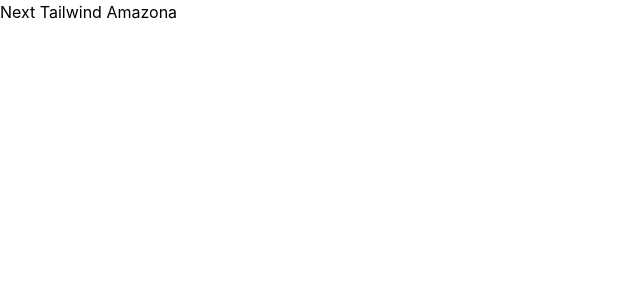
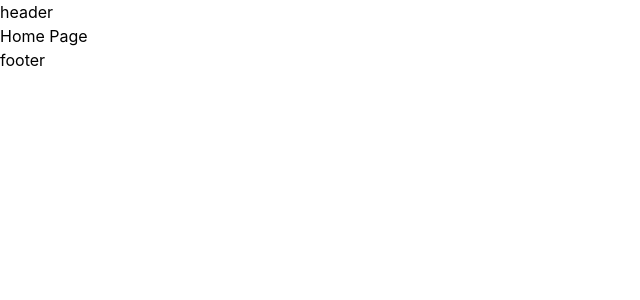
Before and after one commit to HassanBahati/next-tailwind-amazona, a Next.js app: page / in a window 1280 px wide. Shown: the top 300 px of the page, without its empty margins (0-640 px from the left). Built offline with nearby package versions, Linux system fonts and the light colour scheme.

Commit message:
use layout for home page

```diff
--- a/pages/index.js
+++ b/pages/index.js
@@ -1,11 +1,5 @@
+import Layout from "../components/Layout";
 
 export default function Home() {
-  return (
-    <div>
-
-
-    <h1 className='text-3xl font-bold'>Next Tailwind Amazona</h1>
-
-    </div>
-  )
+  return <Layout>Home Page</Layout>;
 }
```
